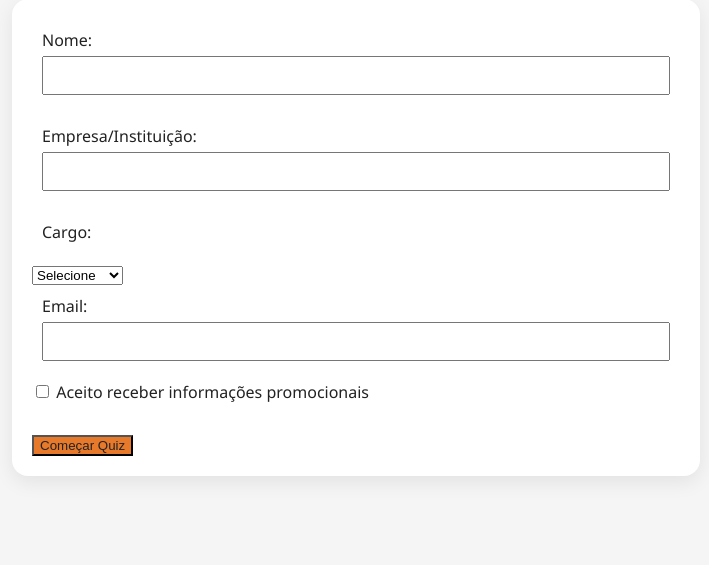
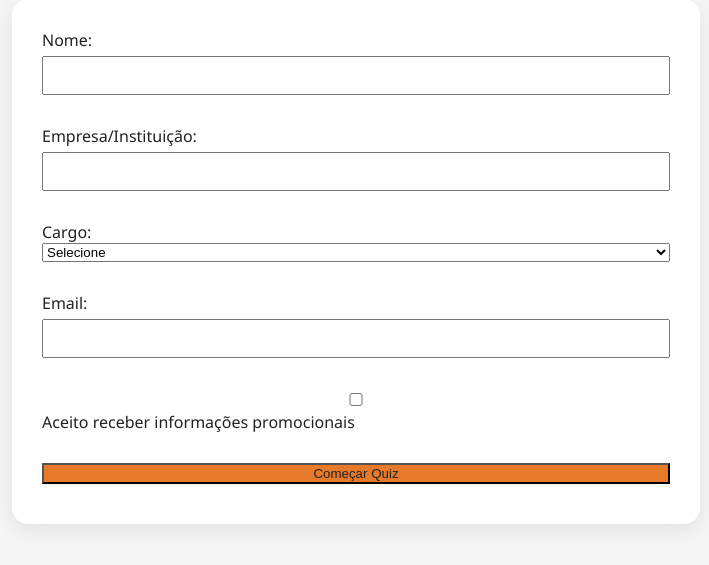
Before and after one commit to AlvaroNego/TECQuiz, a Flask app: page / in a window 1280 px wide. Shown: the part 213-778 px from the top of the page, without its empty margins (284-993 px from the left). Run offline with Flask 3, Linux system fonts and the light colour scheme.

Commit message:
v1.1.3
Debugging

```diff
--- a/app.py
+++ b/app.py
@@ -60,7 +60,7 @@ def home():
 
 @app.route("/quiz")
 def quiz():
-    return render_template("quiz.html")
+    return render_template("/templates/quiz.html")
 
 @app.route("/ja-jogou")
 def ja_jogou():
--- a/templates/index.html
+++ b/templates/index.html
@@ -24,8 +24,7 @@
         <input type="text" name="empresa" required>
       </div>
       <div class="form-group">
-            <label>Cargo: </label>
-        </div>
+        <label>Cargo:</label>
         <select name="cargo" required>
           <option value="">Selecione</option>
           <option>Diretor</option>
@@ -34,16 +33,19 @@
           <option>Estudante</option>
           <option>Outro</option>
         </select>
-
       </div>
       <div class="form-group">
         <label>Email:</label>
-            <input type="email" name="email" required></label>
+        <input type="email" name="email" required>
       </div>
+      <div class="form-group">
+        <label>
           <input type="checkbox" name="promo" value="sim">
-            </label>Aceito receber informações promocionais </label>
-        <div class="form-group"></div>
-        <button type="submit" class = "btn-primary">Começar Quiz</button>
+          Aceito receber informações promocionais
+        </label>
+      </div>
+      <div class="form-group">
+        <button type="submit" class="btn-primary">Começar Quiz</button>
       </div>
     </form>
     <p id="mensagem"></p>
@@ -72,6 +74,6 @@
       }
     });
   </script>
-  <script src="/static/quiz.js"></script>
+  <script src="/static/cadastro.js"></script>
 </body>
 </html>
```
Also changed, not shown: static/cadastro.js (added). Lines whose indentation alone changed are shown as unchanged.
